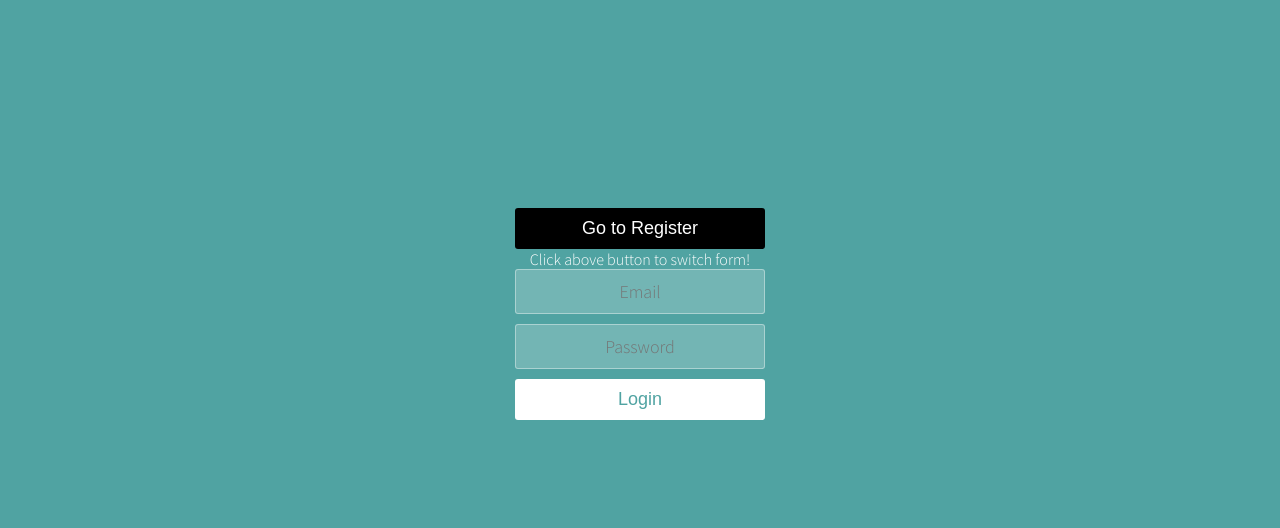
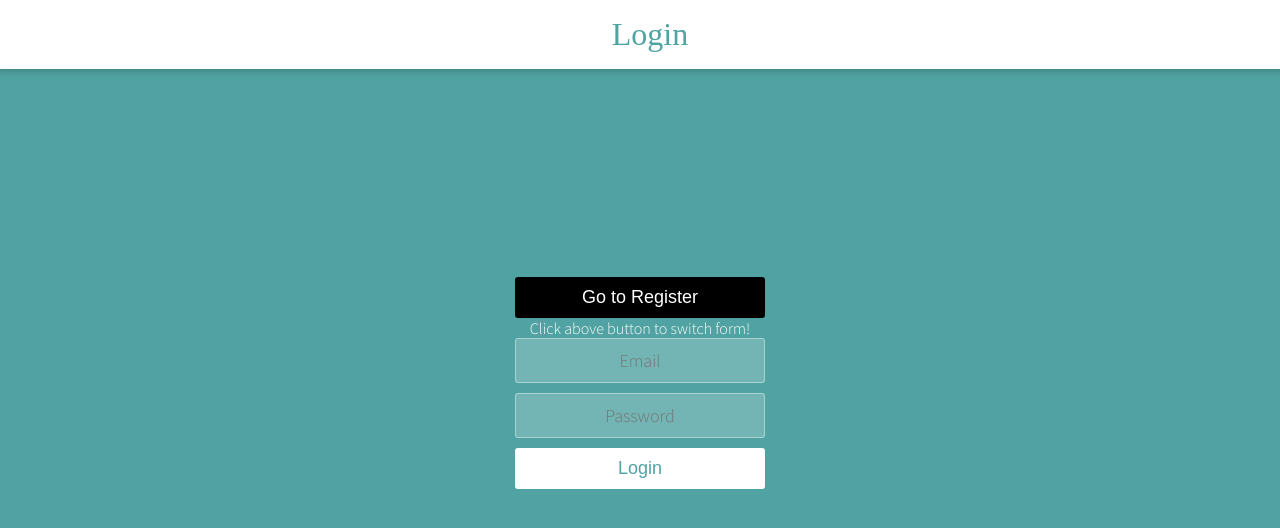
Before and after one commit to ZUBERKHAN034/react-firebase-app, a React (Vite) app: page / in a window 1280 px wide. Shown: the top 528 px of the page. Built offline with nearby package versions, Linux system fonts and the light colour scheme; no server answers.

Commit message:
Implemented route system & added navbar

```diff
--- a/package.json
+++ b/package.json
@@ -11,7 +11,8 @@
   "dependencies": {
     "firebase": "^9.17.1",
     "react": "^18.2.0",
-    "react-dom": "^18.2.0"
+    "react-dom": "^18.2.0",
+    "react-router-dom": "^6.8.1"
   },
   "devDependencies": {
     "@types/react": "^18.0.27",
--- a/src/App.jsx
+++ b/src/App.jsx
@@ -1,7 +1,16 @@
+import { BrowserRouter, Routes, Route } from "react-router-dom";
 import Authentication from "./components/Authentication";
+import Navbar from "./components/Navbar";
 
 function App() {
-  return <Authentication />;
+  return (
+    <BrowserRouter>
+      <Navbar />
+      <Routes>
+        <Route path="/" element={<Authentication />} />
+      </Routes>
+    </BrowserRouter>
+  );
 }
 
 export default App;
--- /dev/null
+++ b/src/components/Navbar.jsx
@@ -0,0 +1,12 @@
+import { Link } from "react-router-dom";
+function Navbar() {
+  return (
+    <header>
+      <Link to={"/"} className="header-link">
+        <h1>Login</h1>
+      </Link>
+    </header>
+  );
+}
+
+export default Navbar;
--- a/src/index.css
+++ b/src/index.css
@@ -57,3 +57,23 @@ button:hover {
   color: white;
   border: 1px solid rgba(252, 252, 252, 0.4);
 }
+
+header {
+  background-color: white;
+  margin: auto -16px;
+  padding: 16px 32px;
+  box-shadow: 0 0 10px 0 rgba(0, 0, 0, 0.3);
+  display: flex;
+  justify-content: center;
+}
+
+.header-link {
+  text-decoration: none;
+}
+
+header h1 {
+  margin-left: 20px;
+  color: #50a3a2;
+  font-family: "McLaren", cursive;
+  font-weight: 200;
+}
```
Also changed, not shown: 1 other file (tests, documents, lock files or other folders).
